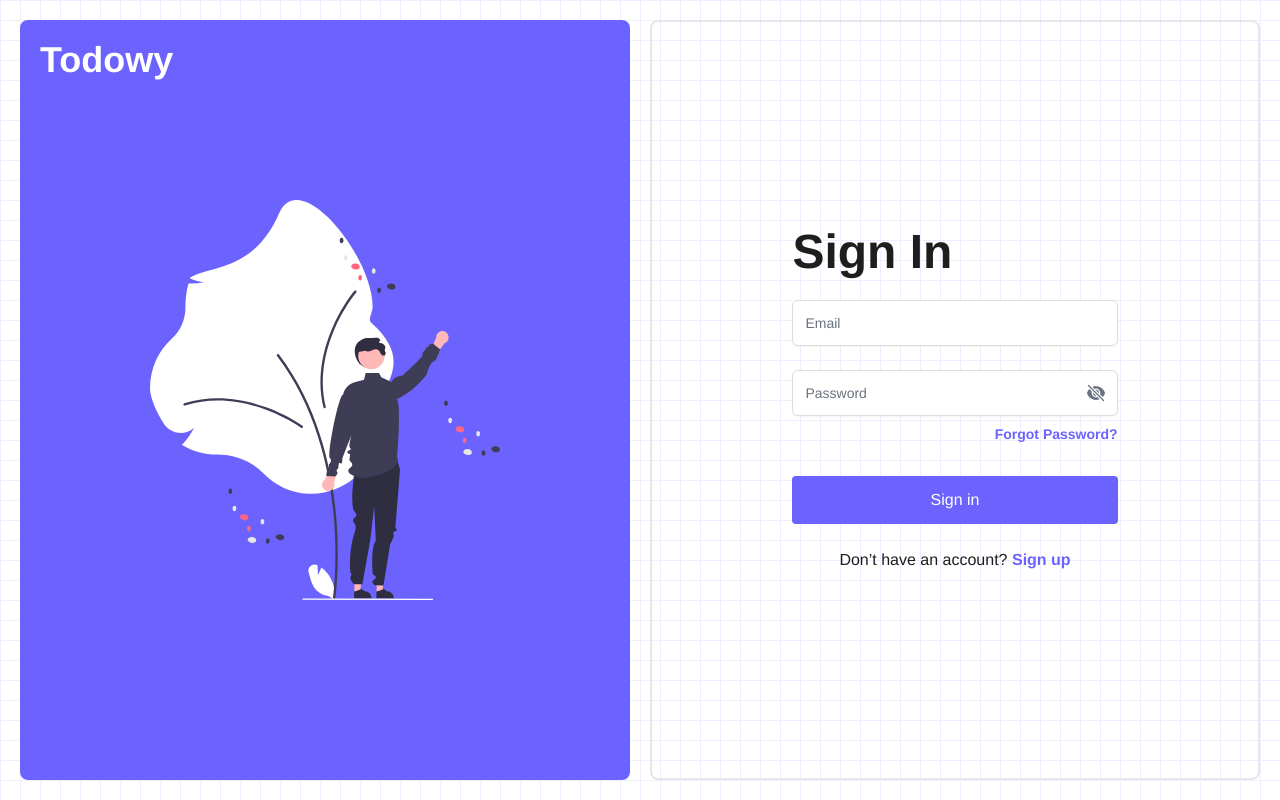
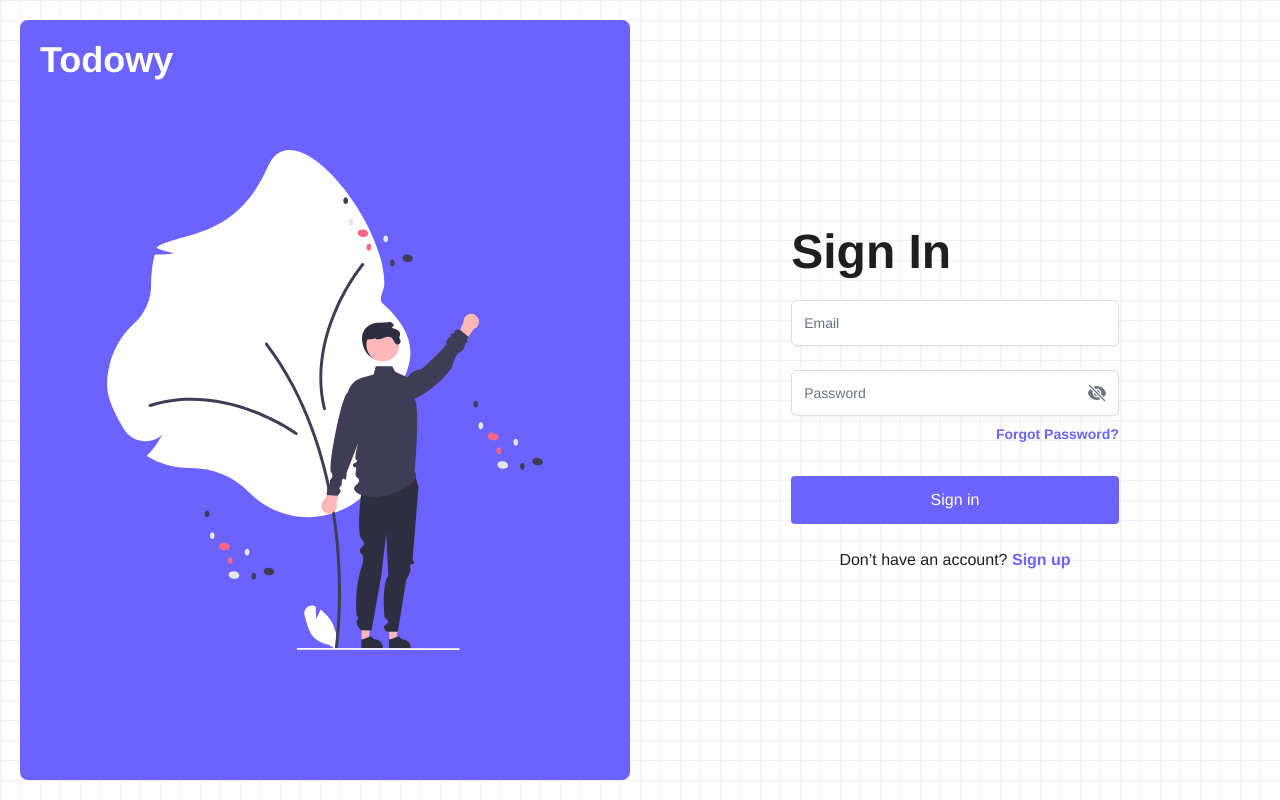
Before and after one commit to namdosanwannabe/Todowy, a React (Vite) app: page / in a window 1280 px wide. Built offline with nearby package versions, Linux system fonts and the light colour scheme; no server answers.

Commit message:
fix: Fixed the layout for the Sign Up and Sign In Page

```diff
--- a/src/Input.jsx
+++ b/src/Input.jsx
@@ -57,7 +57,7 @@ export default function Input({ onAddTodo, users }) {
         value={inputValue}
         onKeyDown={handleSubmit}
         onChange={(e) => setInputValue(e.target.value)}
-        className="w-full text-lg placeholder:text-primary outline-none border-none bg-inherit"
+        className="w-full text-lg placeholder:text-primary outline-none border-none bg-inherit focus:outline-none focus:box-shadow-none"
         placeholder={placeholder}
       />
     </div>
--- a/src/Login.jsx
+++ b/src/Login.jsx
@@ -44,13 +44,13 @@ export default function Login() {
           Todowy
         </h1>
         <img
-          className="w-full max-w-xs max-h-[200px] sm:max-w-sm md:max-w-lg sm:max-h-[350px] md:max-h-[400px]  object-contain sm:my-10 lg:my-0"
+          className="w-full max-w-xs max-h-[200px] sm:max-w-sm md:max-w-lg sm:max-h-[350px] md:max-h-[500px]  object-contain sm:my-10 lg:my-0"
           src={HeroImage}
           alt="Man with Tree"
         />
       </div>
 
-      <div className="h-full rounded-lg border-2 p-8 md:py-24 flex flex-col items-center justify-center">
+      <div className="h-full rounded-lg p-8 md:py-24 flex flex-col items-center justify-center">
         <form
           className="w-full md:w-1/2 lg:w-2/3 xl:w-3/5"
           onSubmit={handleLogIn}
--- a/src/Signup.jsx
+++ b/src/Signup.jsx
@@ -59,13 +59,13 @@ export default function SignUp() {
           Todowy
         </h1>
         <img
-          className="w-full max-w-xs max-h-[200px] sm:max-w-sm md:max-w-lg sm:max-h-[350px] md:max-h-[400px]  object-contain sm:my-10 lg:my-0"
+          className="w-full max-w-xs max-h-[200px] sm:max-w-sm md:max-w-lg sm:max-h-[350px] md:max-h-[500px]  object-contain sm:my-10 lg:my-0"
           src={HeroImage}
           alt="Man with Tree"
         />
       </div>
 
-      <div className="h-full rounded-lg border-2 p-8 md:py-24 flex flex-col items-center justify-center">
+      <div className="h-full rounded-lg p-8 md:py-24 flex flex-col items-center justify-center">
         <form
           className="w-full md:w-1/2 lg:w-2/3 xl:w-3/5"
           onSubmit={handleSignUp}
--- a/src/index.css
+++ b/src/index.css
@@ -21,6 +21,11 @@
   box-sizing: border-box;
 }
 
+html:has(.drawer-toggle:checked) {
+  overflow-y: hidden;
+  scrollbar-gutter: unset;
+}
+
 body {
   font-family: Helvetica, sans-serif;
 }
@@ -37,3 +42,8 @@ body {
   background-size: 20px 20px;
   z-index: -1;
 }
+
+#todo-input-field:focus {
+  outline: none;
+  box-shadow: none;
+}
```
